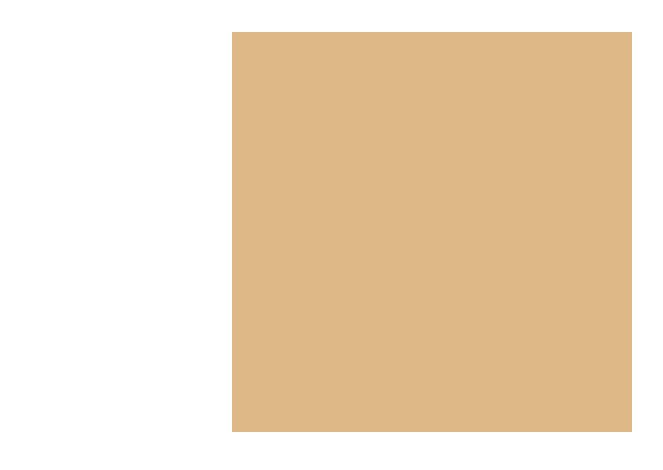
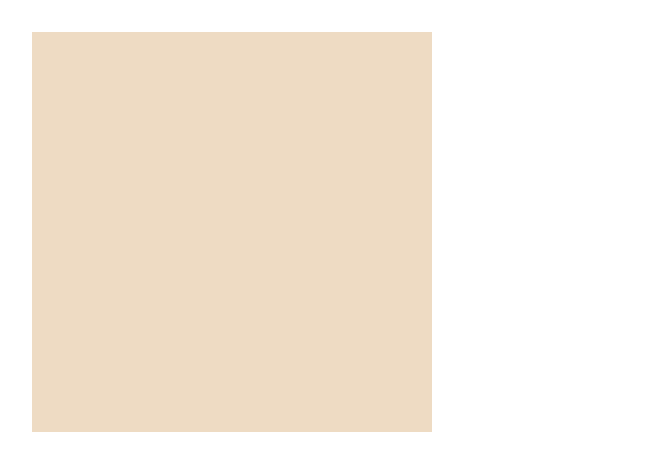
Before and after one commit to sardonricardo/react-framer-motion-demo, a React (Create React App) app: page / in a window 1280 px wide. Shown: the top 470 px of the page, without its empty margins (0-663 px from the left). Built offline with nearby package versions, Linux system fonts and the light colour scheme.

Commit message:
transition

```diff
--- a/src/components/Box1/Box1.jsx
+++ b/src/components/Box1/Box1.jsx
@@ -1,14 +1,20 @@
-import React from 'react';
+import React, { useState } from 'react';
 import { motion } from 'framer-motion';
 
 export default function Box1 () {
+
+    //new state declaration
+    const [isAnimating, setIsAnimating] = useState(false)
+
+
     return (
         <div className="box-container">
             <motion.div //calling framer method "motion"
             className="box"
             animate={{
-                x: 200,
-                opacity: 1
+                x: isAnimating ? 200 : 0,
+                opacity: isAnimating ? 1 : 0.5,
+                rotate: isAnimating ? 360 : 0, //rotate value
             }}
             initial={{
                 opacity: 0.1
@@ -17,6 +23,7 @@
                 type: "spring",
                 stiffness: 60
             }}
+            onClick={() => setIsAnimating(!isAnimating)} //onClick declaration
 
             >
 
```
